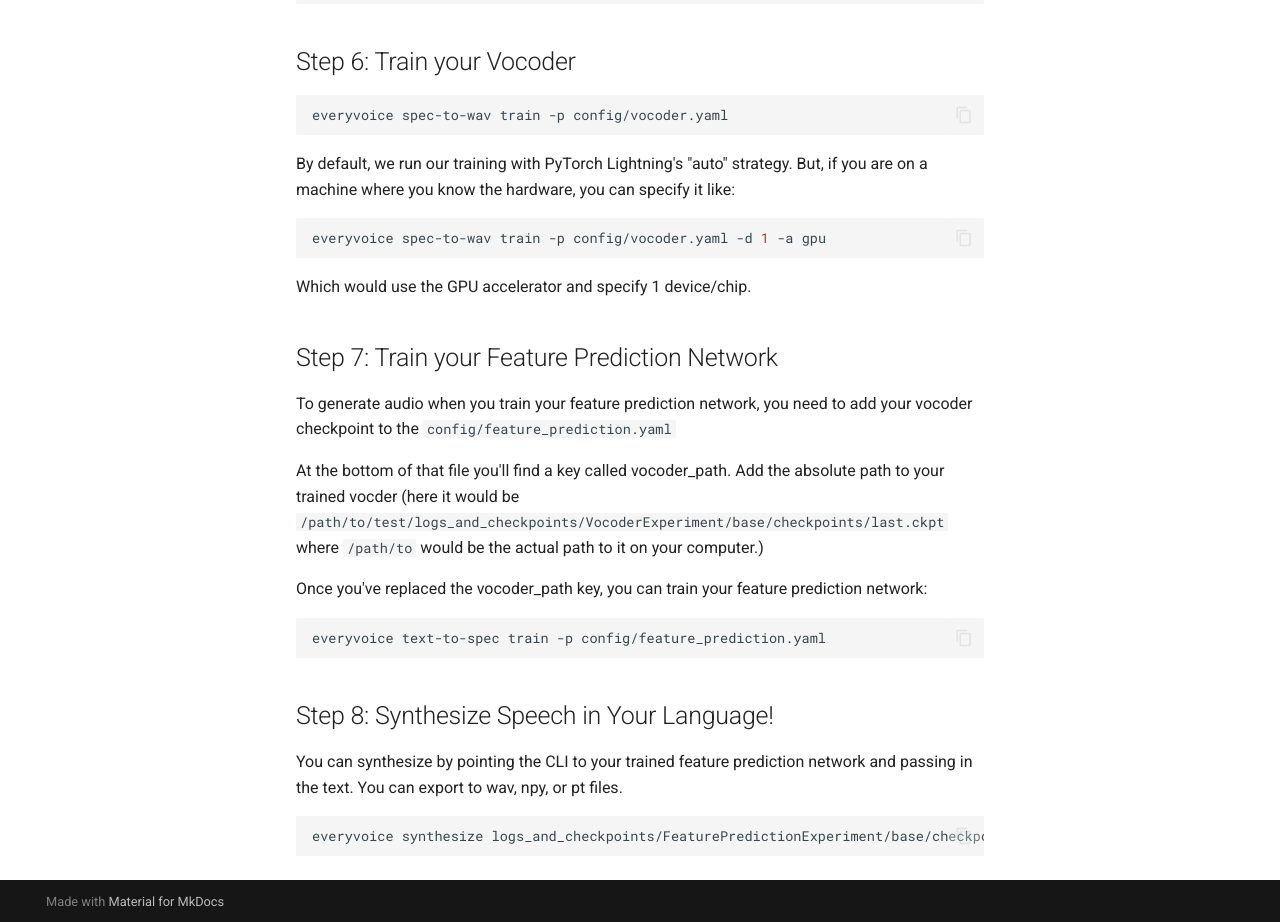
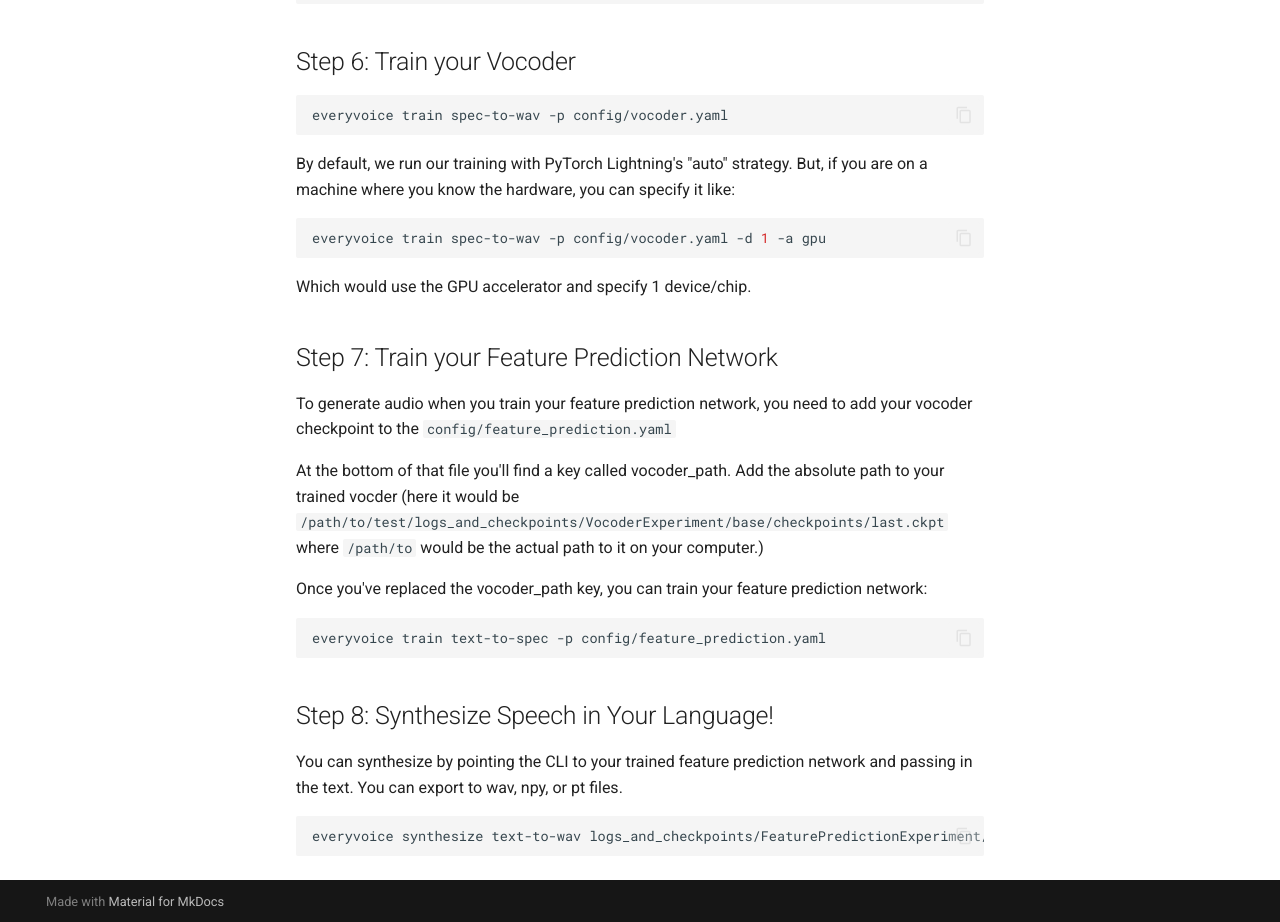
Before and after one commit to EveryVoiceTTS/EveryVoice, an MkDocs documentation site: the page built from docs/guides/custom.md, in a window 1280 px wide and 1400 px high, scrolled down 1300 px. Shown: the part 475-1397 px from the top of the window. Built offline with MkDocs 1.6.1 and Material for MkDocs 9.7.7, drawn with Linux system fonts in a browser that asks for light colours; comment, search, counter and statistics services are not loaded; the version menu is left out.

Commit message:
docs: update to new cli

````diff
--- a/docs/guides/custom.md
+++ b/docs/guides/custom.md
@@ -65,13 +65,13 @@ everyvoice preprocess -p config/feature_prediction.yaml
 ## Step 6: Train your Vocoder
 
 ```bash
-everyvoice spec-to-wav train -p config/vocoder.yaml
+everyvoice train spec-to-wav -p config/vocoder.yaml
 ```
 
 By default, we run our training with PyTorch Lightning's "auto" strategy. But, if you are on a machine where you know the hardware, you can specify it like:
 
 ```bash
-everyvoice spec-to-wav train -p config/vocoder.yaml -d 1 -a gpu
+everyvoice train spec-to-wav -p config/vocoder.yaml -d 1 -a gpu
 ```
 
 Which would use the GPU accelerator and specify 1 device/chip.
@@ -85,7 +85,7 @@ At the bottom of that file you'll find a key called vocoder_path. Add the absolu
 Once you've replaced the vocoder_path key, you can train your feature prediction network:
 
 ```bash
-everyvoice text-to-spec train -p config/feature_prediction.yaml
+everyvoice train text-to-spec -p config/feature_prediction.yaml
 ```
 
 ## Step 8: Synthesize Speech in Your Language!
@@ -93,7 +93,7 @@ everyvoice text-to-spec train -p config/feature_prediction.yaml
 You can synthesize by pointing the CLI to your trained feature prediction network and passing in the text. You can export to wav, npy, or pt files.
 
 ```bash
-everyvoice synthesize logs_and_checkpoints/FeaturePredictionExperiment/base/checkpoints/last.ckpt -t "මෙදා සැරේ සාකච්ඡාවක් විදියට නෙවෙයි නේද පල කරල තියෙන්නෙ" -a gpu -d 1
+everyvoice synthesize text-to-wav logs_and_checkpoints/FeaturePredictionExperiment/base/checkpoints/last.ckpt -t "මෙදා සැරේ සාකච්ඡාවක් විදියට නෙවෙයි නේද පල කරල තියෙන්නෙ" -a gpu -d 1
 ```
 
 <!-- % Step 10 (optional): Finetune your vocoder
````
